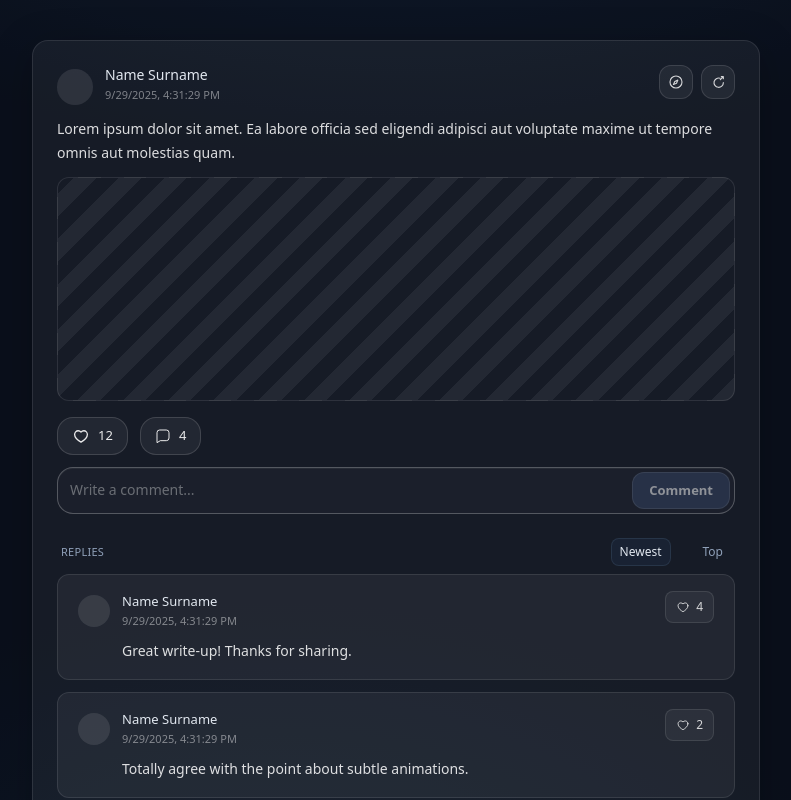
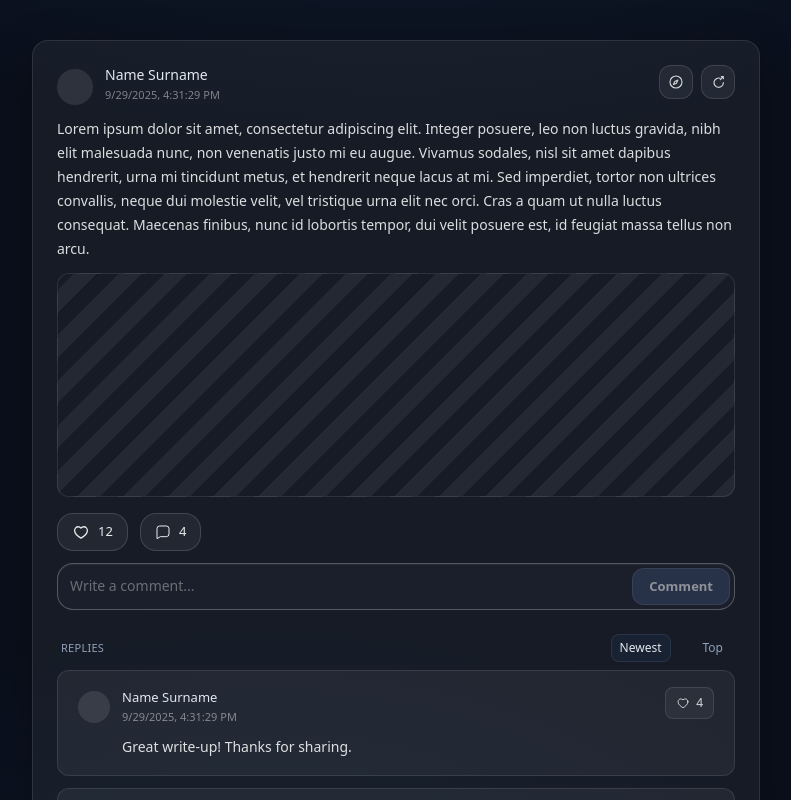
Before and after one commit to Shraddha151/longrun-assignment, a React (Vite) app: page / in a window 1280 px wide. Shown: the top 800 px of the page, without its empty margins (244-1035 px from the left). Built offline with nearby package versions, Linux system fonts and the light colour scheme.

Commit message:
Update project with latest changes

```diff
--- a/src/App.jsx
+++ b/src/App.jsx
@@ -21,8 +21,7 @@
 const seedPost = {
   id: "post-1",
   author: { name: "Name Surname", avatar: "" },
-  content:
-    "Lorem ipsum dolor sit amet. Ea labore officia sed eligendi adipisci aut voluptate maxime ut tempore omnis aut molestias quam.",
+content: `Lorem ipsum dolor sit amet, consectetur adipiscing elit. Integer posuere, leo non luctus gravida, nibh elit malesuada nunc, non venenatis justo mi eu augue. Vivamus sodales, nisl sit amet dapibus hendrerit, urna mi tincidunt metus, et hendrerit neque lacus at mi. Sed imperdiet, tortor non ultrices convallis, neque dui molestie velit, vel tristique urna elit nec orci. Cras a quam ut nulla luctus consequat. Maecenas finibus, nunc id lobortis tempor, dui velit posuere est, id feugiat massa tellus non arcu.`,
   createdAt: new Date().toISOString(),
   liked: false,
   likes: 12,
--- a/src/components/Post.jsx
+++ b/src/components/Post.jsx
@@ -30,7 +30,7 @@
 
 function ChatIcon({ size = ICON_SIZE }) {
   return (
-     <svg viewBox="0 0 24 24" width="16" height="16" aria-hidden="true">
+    <svg viewBox="0 0 24 24" width="16" height="16" aria-hidden="true">
       <path
         d="M21 15a4 4 0 0 1-4 4H8l-5 3V7a4 4 0 0 1 4-4h10a4 4 0 0 1 4 4v8Z"
         fill="none"
@@ -121,8 +121,10 @@
         </div>
       </header>
 
-      {/* Body */}
-      <p className="mb-3 text-[14px] leading-6 text-white/85">{post.content}</p>
+      {/* Body — allow multi-line text */}
+      <p className="mb-3 whitespace-pre-line break-words text-[14px] leading-6 text-white/85">
+        {post.content}
+      </p>
 
       <div
         className="mb-4 h-56 w-full rounded-xl border border-white/10 bg-gradient-to-br from-white/5 to-white/0 [background-image:repeating-linear-gradient(-45deg,rgba(255,255,255,.06)_0_16px,transparent_16px_32px)]"
@@ -153,7 +155,7 @@
         </div>
       </div>
 
-      {/* Comment input (unchanged) */}
+      {/* Comment input */}
       <form onSubmit={onSubmitComment} className="mb-2">
         <div className="flex items-center gap-2 rounded-2xl border border-white/25 bg-white/[0.025] p-1 pl-3 shadow-[inset_0_1px_0_rgba(255,255,255,0.05)] focus-within:border-white/35">
           <input
```
